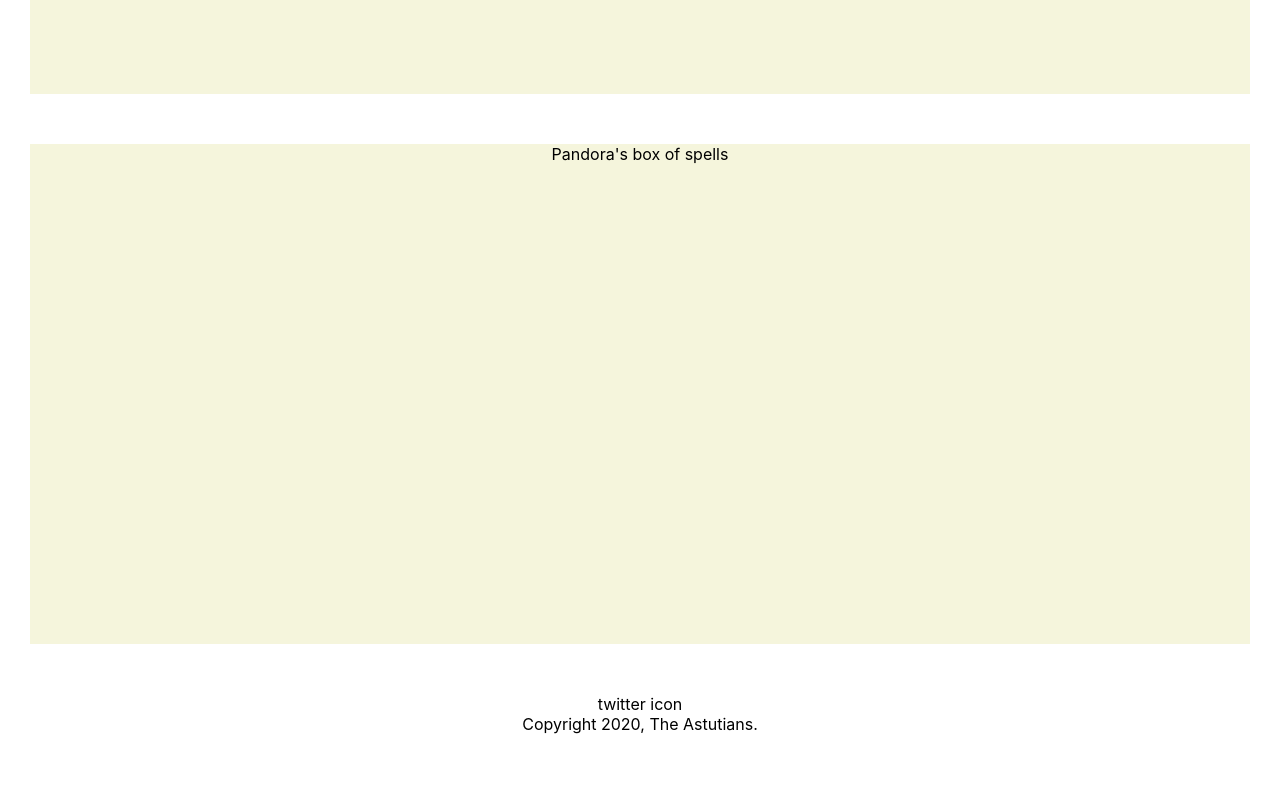
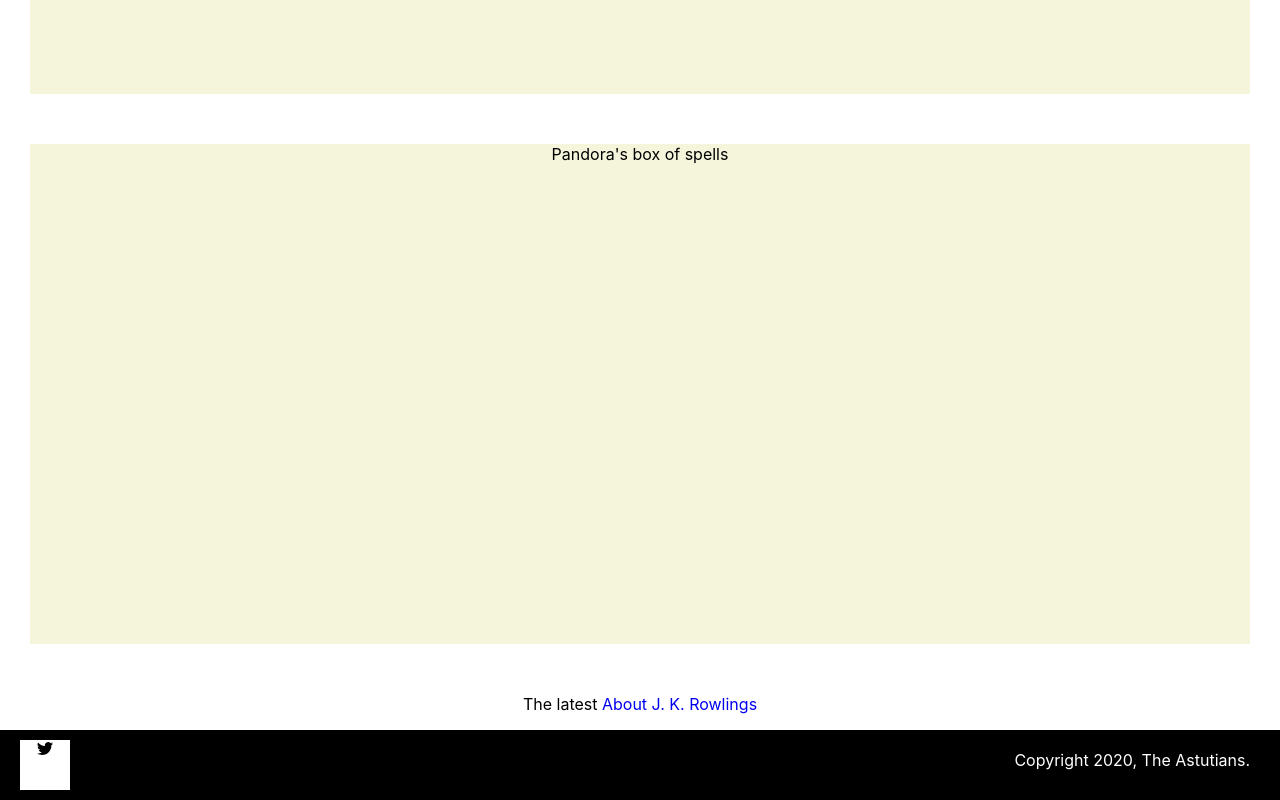
Before and after one commit to TheAstutian/potter-fans, a React (Create React App) app: page / in a window 1280 px wide. Shown: the part 1698-2498 px from the top of the page. Before the commit the page ends 2432 px from the top, so only its background shows below. Built offline with nearby package versions, Linux system fonts and the light colour scheme.

Commit message:
footer component

```diff
--- a/package.json
+++ b/package.json
@@ -10,6 +10,7 @@
     "node-sass": "^4.14.1",
     "react": "^16.13.1",
     "react-bootstrap": "^1.4.3",
+    "react-bootstrap-icons": "^1.3.0",
     "react-dom": "^16.13.1",
     "react-router-dom": "^5.2.0",
     "react-scripts": "3.4.1"
--- a/src/components/footer/footer.component.jsx
+++ b/src/components/footer/footer.component.jsx
@@ -1,14 +1,17 @@
 import React from 'react';
+import {Twitter} from 'react-bootstrap-icons';
 
 import './footer.style.scss';
 
 const Footer = () => (
 <   div className='footer'>
-        <div className='social-media'>
-            twitter icon
+
+        <div className='sm-icon'>
+        <Twitter width='50'/>
         </div>
-        <div className='name'>
-            <span>Copyright 2020, The Astutians. </span>
+        <div className='copyright'>
+
+         <span>Copyright 2020, The Astutians. </span>
         </div>
     </div>
 )
--- a/src/components/footer/footer.style.scss
+++ b/src/components/footer/footer.style.scss
@@ -0,0 +1,25 @@
+
+
+.footer{
+    padding-left: 20px;
+    padding-right: 20px;
+    padding-top: 10px;
+    padding-bottom: 10px;
+    height: 50px;
+    background-color: black;
+    display: flex;
+    justify-content: space-between;
+
+    .sm-icon{
+        background: white;
+    }
+
+    .copyright{
+        margin: 10px;
+    }
+    .copyright > span {
+        color: white;
+
+    }
+
+}
--- a/src/pages/homepage/homepage.component.jsx
+++ b/src/pages/homepage/homepage.component.jsx
@@ -27,6 +27,9 @@ const Homepage = () => (
 
 
                         </div>
+                        <div>
+                            <p>The latest <a href='https://www.jkrowling.com/'>About J. K. Rowlings </a></p>
+                        </div>
 
                     </Container>
 
```
Also changed, not shown: 1 other file (tests, documents, lock files or other folders).
